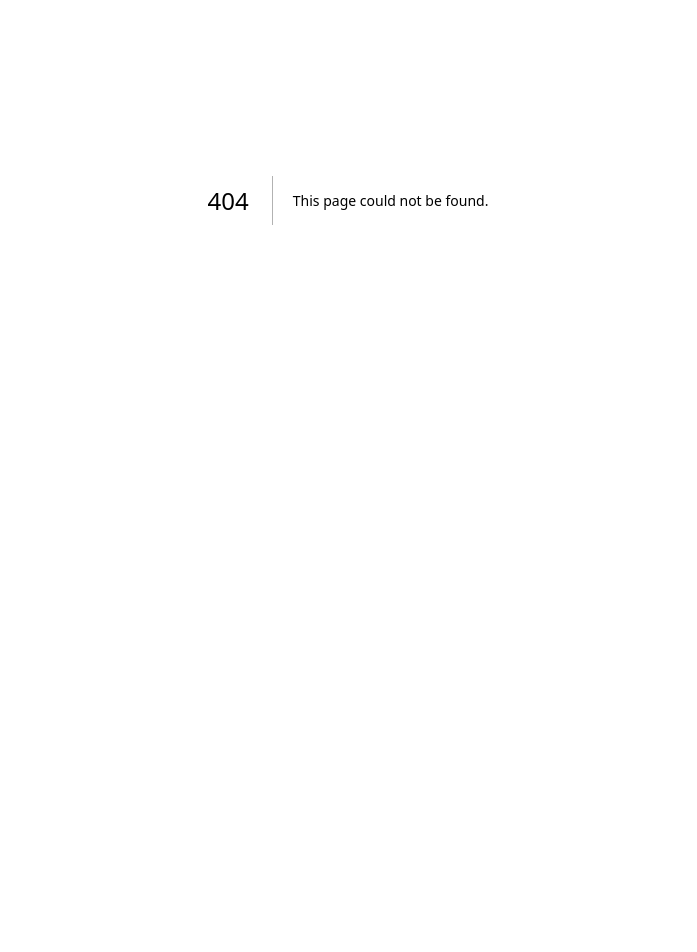
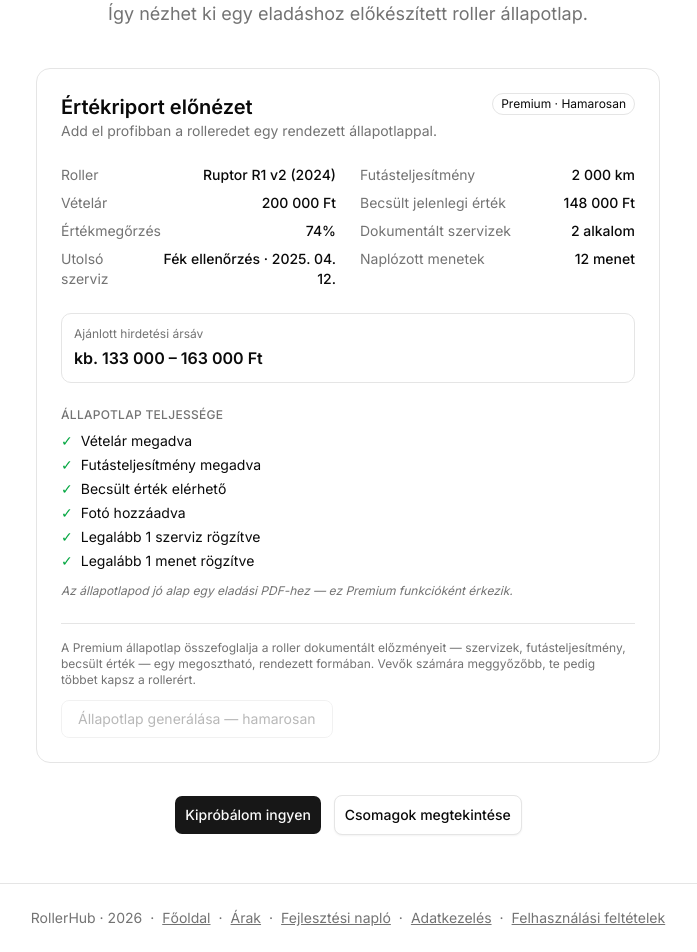
Before and after one commit to Patya304/rollerhub, a Next.js app: page /sample-report in a window 1280 px wide. Before the commit this address had no page. Shown: the part 200-1152 px from the top of the page, without its empty margins (292-989 px from the left). Before the commit the page ends 800 px from the top, so only its background shows below. Built offline with nearby package versions, Linux system fonts and the light colour scheme.

Commit message:
feat: add sample sale report page

```diff
--- a/src/app/pricing/page.tsx
+++ b/src/app/pricing/page.tsx
@@ -113,6 +113,10 @@ export default function PricingPage() {
         </div>
 
         <p className="text-muted-foreground mt-10 text-center text-sm">
+          <Link href="/sample-report" className="underline">
+            Minta értékriport megtekintése
+          </Link>
+          {" · "}
           Kérdésed van?{" "}
           <Link href="/devlog" className="underline">
             Kövesd a fejlesztési naplót
--- /dev/null
+++ b/src/app/sample-report/page.tsx
@@ -0,0 +1,159 @@
+import Link from "next/link";
+import { Button } from "@/components/ui/button";
+
+const checklist = [
+  { label: "Vételár megadva", ok: true },
+  { label: "Futásteljesítmény megadva", ok: true },
+  { label: "Becsült érték elérhető", ok: true },
+  { label: "Fotó hozzáadva", ok: true },
+  { label: "Legalább 1 szerviz rögzítve", ok: true },
+  { label: "Legalább 1 menet rögzítve", ok: true },
+];
+
+const rows = [
+  { label: "Roller", value: "Ruptor R1 v2 (2024)" },
+  { label: "Futásteljesítmény", value: "2 000 km" },
+  { label: "Vételár", value: "200 000 Ft" },
+  { label: "Becsült jelenlegi érték", value: "148 000 Ft" },
+  { label: "Értékmegőrzés", value: "74%" },
+  { label: "Dokumentált szervizek", value: "2 alkalom" },
+  { label: "Utolsó szerviz", value: "Fék ellenőrzés · 2025. 04. 12." },
+  { label: "Naplózott menetek", value: "12 menet" },
+];
+
+export default function SampleReportPage() {
+  return (
+    <main className="flex min-h-screen flex-col">
+      <header className="flex items-center justify-between px-6 py-4">
+        <Link href="/" className="text-lg font-semibold">
+          🛴 RollerHub
+        </Link>
+        <div className="flex items-center gap-2">
+          <Button asChild size="sm" variant="ghost">
+            <Link href="/sign-in">Belépés</Link>
+          </Button>
+          <Button asChild size="sm">
+            <Link href="/sign-up">Regisztráció</Link>
+          </Button>
+        </div>
+      </header>
+
+      <section className="mx-auto w-full max-w-2xl px-6 py-12">
+        <div className="mb-2 text-center">
+          <span className="rounded-full border px-2 py-0.5 text-xs">
+            Minta · Demo adatok
+          </span>
+        </div>
+        <h1 className="mt-3 text-center text-3xl font-bold tracking-tight sm:text-4xl">
+          Minta értékriport
+        </h1>
+        <p className="text-muted-foreground mt-3 text-center text-lg">
+          Így nézhet ki egy eladáshoz előkészített roller állapotlap.
+        </p>
+
+        <div className="mt-10 space-y-6 rounded-xl border p-6">
+          <div className="flex flex-wrap items-start justify-between gap-2">
+            <div>
+              <h2 className="text-xl font-semibold">Értékriport előnézet</h2>
+              <p className="text-muted-foreground text-sm">
+                Add el profibban a rolleredet egy rendezett állapotlappal.
+              </p>
+            </div>
+            <span className="rounded-full border px-2 py-0.5 text-xs">
+              Premium · Hamarosan
+            </span>
+          </div>
+
+          <dl className="grid grid-cols-1 gap-x-6 gap-y-2 text-sm sm:grid-cols-2">
+            {rows.map((r) => (
+              <div key={r.label} className="flex justify-between gap-4">
+                <dt className="text-muted-foreground">{r.label}</dt>
+                <dd className="text-right font-medium">{r.value}</dd>
+              </div>
+            ))}
+          </dl>
+
+          <div className="rounded-lg border p-3">
+            <p className="text-muted-foreground text-xs">
+              Ajánlott hirdetési ársáv
+            </p>
+            <p className="mt-1 text-base font-semibold">
+              kb. 133 000 – 163 000 Ft
+            </p>
+          </div>
+
+          <div className="space-y-2">
+            <p className="text-muted-foreground text-xs font-medium tracking-wide uppercase">
+              Állapotlap teljessége
+            </p>
+            <ul className="space-y-1">
+              {checklist.map((item) => (
+                <li
+                  key={item.label}
+                  className="flex items-center gap-2 text-sm"
+                >
+                  <span className="text-green-600">✓</span>
+                  <span>{item.label}</span>
+                </li>
+              ))}
+            </ul>
+            <p className="text-muted-foreground pt-1 text-xs italic">
+              Az állapotlapod jó alap egy eladási PDF-hez — ez Premium
+              funkcióként érkezik.
+            </p>
+          </div>
+
+          <div className="space-y-3 border-t pt-4">
+            <p className="text-muted-foreground text-xs">
+              A Premium állapotlap összefoglalja a roller dokumentált
+              előzményeit — szervizek, futásteljesítmény, becsült érték — egy
+              megosztható, rendezett formában. Vevők számára meggyőzőbb, te
+              pedig többet kapsz a rollerért.
+            </p>
+            <button
+              disabled
+              className="text-muted-foreground cursor-not-allowed rounded-md border px-4 py-2 text-sm opacity-50"
+            >
+              Állapotlap generálása — hamarosan
+            </button>
+          </div>
+        </div>
+
+        <div className="mt-8 flex flex-col items-center gap-3 sm:flex-row sm:justify-center">
+          <Button asChild size="lg">
+            <Link href="/sign-up">Kipróbálom ingyen</Link>
+          </Button>
+          <Button asChild size="lg" variant="outline">
+            <Link href="/pricing">Csomagok megtekintése</Link>
+          </Button>
+        </div>
+      </section>
+
+      <footer className="text-muted-foreground mt-auto border-t px-6 py-6 text-center text-sm">
+        <p className="flex flex-wrap items-center justify-center gap-x-2 gap-y-1">
+          <span>RollerHub · {new Date().getFullYear()}</span>
+          <span>·</span>
+          <Link href="/" className="underline">
+            Főoldal
+          </Link>
+          <span>·</span>
+          <Link href="/pricing" className="underline">
+            Árak
+          </Link>
+          <span>·</span>
+          <Link href="/devlog" className="underline">
+            Fejlesztési napló
+          </Link>
+          <span>·</span>
+          <Link href="/privacy" className="underline">
+            Adatkezelés
+          </Link>
+          <span>·</span>
+          <Link href="/terms" className="underline">
+            Felhasználási feltételek
+          </Link>
+        </p>
+      </footer>
+    </main>
+  );
+}
```
